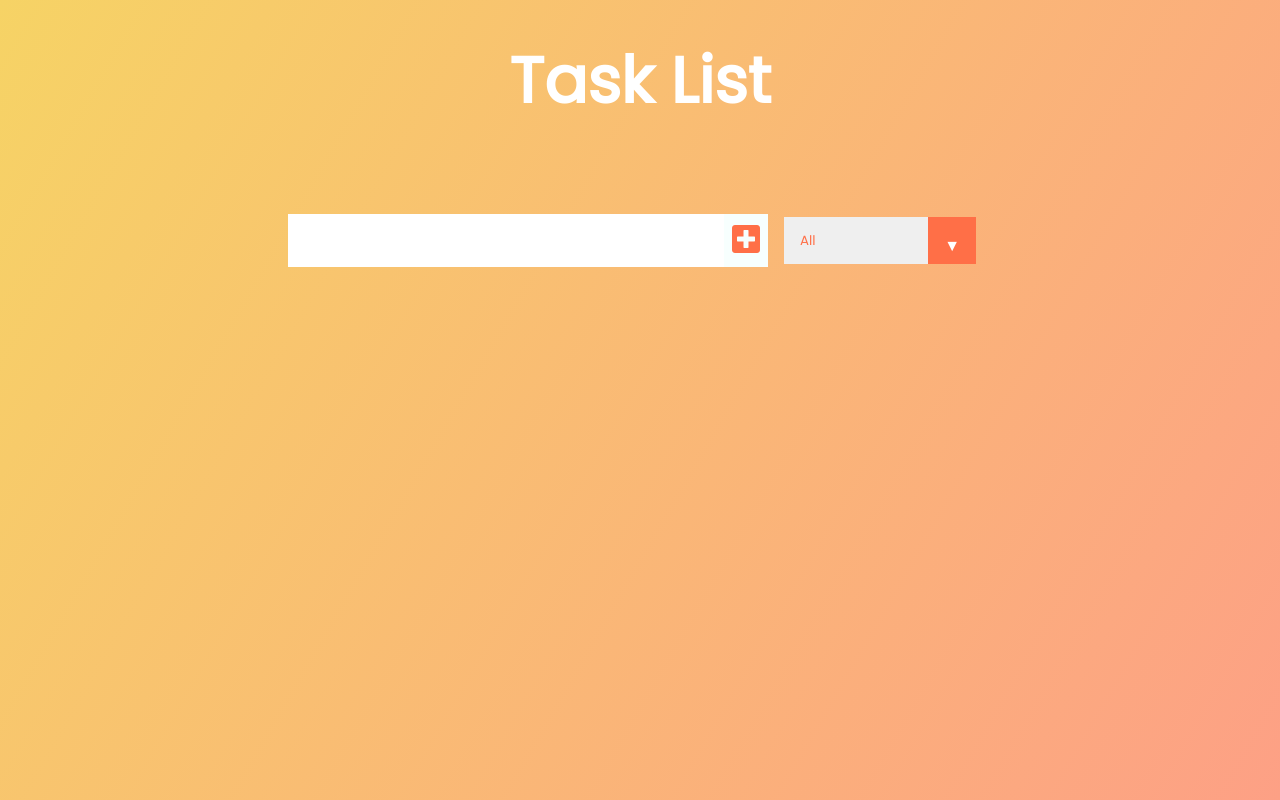
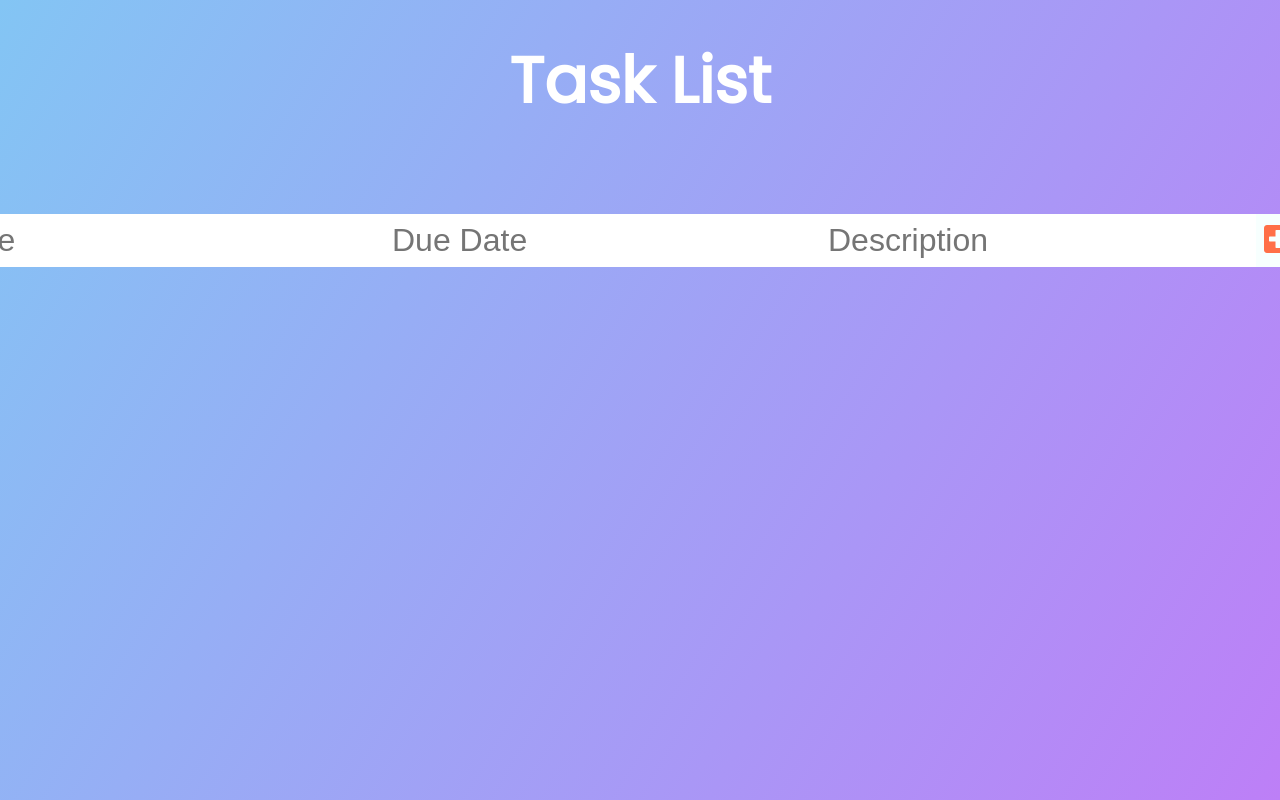
Before and after one commit to jesdone/jesd-todo-list, a React (Create React App) app: page / in a window 1280 px wide. Built offline with nearby package versions, Linux system fonts and the light colour scheme.

Commit message:
event additions

```diff
--- a/src/App.css
+++ b/src/App.css
@@ -4,7 +4,7 @@
   box-sizing: border-box;
 }
 body {
-  background-image: linear-gradient(120deg, #f6d365 0%, #fda085 100%);
+  background-image: linear-gradient(120deg, #83c5f4 0%, #bd7ff7 100%);
   color: white;
   font-family: "Poppins", sans-serif;
   min-height: 100vh;
@@ -80,7 +80,7 @@ form button:hover {
   background: rgb(11, 212, 162);
 }
 .edit-btn {
-  background: rgb(156, 152, 243);
+  background: rgb(235, 224, 67);
 }
 .todo-item {
   padding: 0rem 0.5rem;
--- a/src/components/Form.js
+++ b/src/components/Form.js
@@ -17,7 +17,12 @@ const Form = ({setInputText, todos, setTodos, inputText, setStatus}) => {
   return (
     <form>
       {/* value={inputText} update ui*/}
-    <input  value={inputText} onChange={inputTextHandler} type="text" className="todo-input" />
+    {/* <input  value={inputText} onChange={inputTextHandler} type="text" className="todo-input" /> */}
+    <input value={inputText} onChange={inputTextHandler} type="text" name="title" placeholder="Title" className="todo-input"/>
+
+    <input value={inputText} onChange={inputTextHandler} type="text" name="due_date" placeholder="Due Date" className="todo-input"/>
+
+    <input value={inputText} onChange={inputTextHandler} type="text" name="description" placeholder="Description" className="todo-input"/>
     <button onClick={submitTodoHandler} className="todo-button" type="submit">
       <i className="fas fa-plus-square"></i>
     </button>
```
